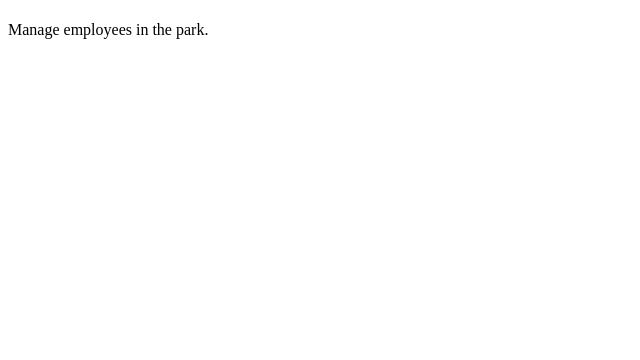
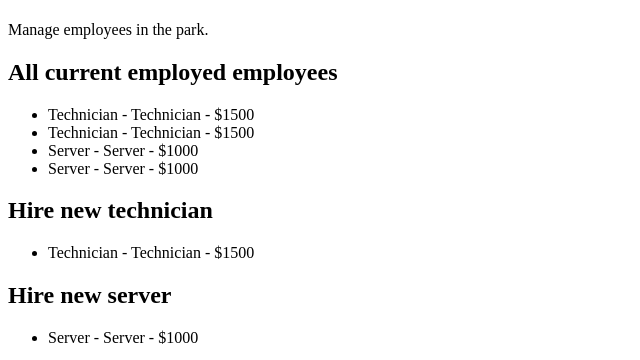
Before and after one commit to felucius/roller-coaster-manager-webapp, a Next.js app: page /employees in a window 1280 px wide. Shown: the part 506-866 px from the top of the page, without its empty margins (0-640 px from the left). Before the commit the page ends 800 px from the top, so only its background shows below. Built offline with nearby package versions, Linux system fonts and the light colour scheme.

Commit message:
Added ability to view the different employees in the employee screen

```diff
--- a/components/screens/EmployeesScreen.tsx
+++ b/components/screens/EmployeesScreen.tsx
@@ -1,10 +1,41 @@
 "use client";
+import { getEmployees } from "@/features/employees/logic";
+import { getTechnicianEmployees } from "@/features/employees/logic";
+import { getServerEmployees } from "@/features/employees/logic";
 
 export default function EmployeesScreen() {
     return (
         <main>
             <h1>Employees</h1>
             <p>Manage employees in the park.</p>
+
+            <h2>All current employed employees</h2>
+            <ul>
+                {getEmployees().map(employee => (
+                    <li key={employee.id}>
+                        {employee.name} - {employee.position} - ${employee.salary}
+                    </li>
+                ))}
+            </ul>
+
+
+            <h2>Hire new technician</h2>
+            <ul>
+                {getTechnicianEmployees().map(employee => (
+                    <li key={employee.id}>
+                        {employee.name} - {employee.position} - ${employee.salary}
+                    </li>
+                ))}
+            </ul>
+
+            <h2>Hire new server</h2>
+            <ul>
+                {getServerEmployees().map(employee => (
+                    <li key={employee.id}>
+                        {employee.name} - {employee.position} - ${employee.salary}
+                    </li>
+                ))}
+            </ul>
         </main>
     );
 }
```
